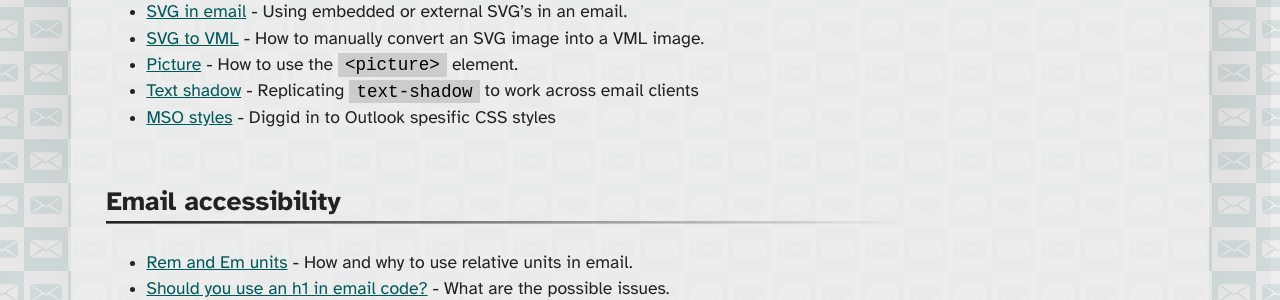
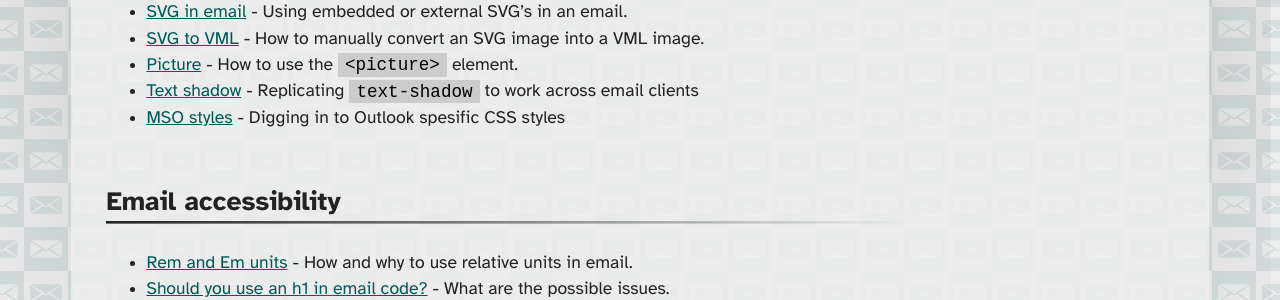
Before and after one commit to M-J-Robbins/good-email-code, a Jekyll site: the page built from index.md, in a window 1280 px wide. Shown: the part 1357-1657 px from the top of the page. Built offline with Jekyll 4.4.1, drawn with Linux system fonts in a browser that asks for light colours; our own code applies the rules of GitHub Pages for plain Markdown files; a script that is not in the unit is left out.

Commit message:
typo fix

```diff
--- a/_includes/email-enhancements.md
+++ b/_includes/email-enhancements.md
@@ -6,4 +6,4 @@
 * [SVG to VML](email-enhancements/svg-to-vml) - How to manually convert an SVG image into a VML image.
 * [Picture](email-enhancements/picture) - How to use the `<picture>` element.
 * [Text shadow](email-enhancements/text-shadow) - Replicating `text-shadow` to work across email clients
-* [MSO styles](email-enhancements/mso-styles) - Diggid in to Outlook spesific CSS styles
+* [MSO styles](email-enhancements/mso-styles) - Digging in to Outlook spesific CSS styles
```
Also changed, not shown: email-enhancements/mso-styles.md (+1 -1 lines).
